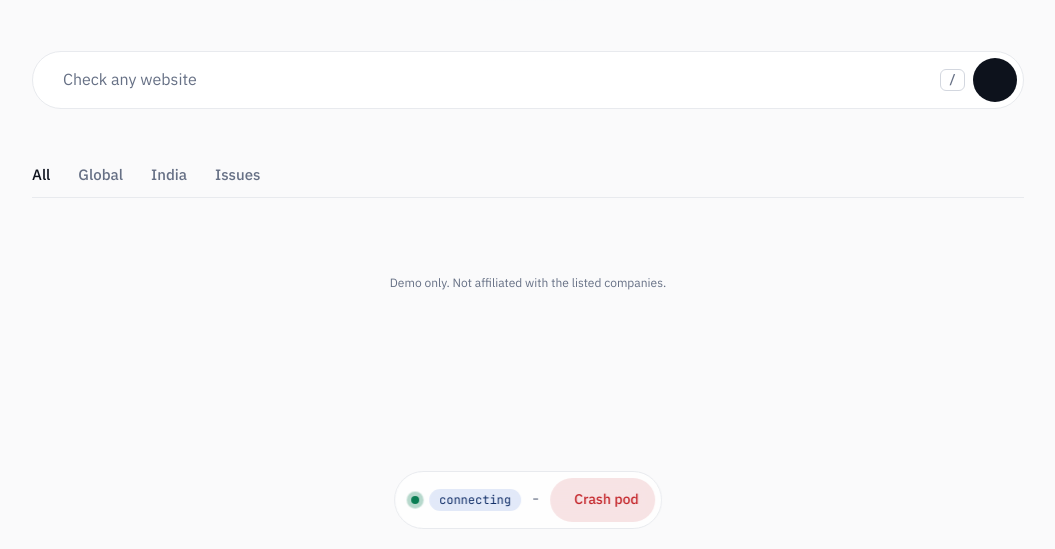
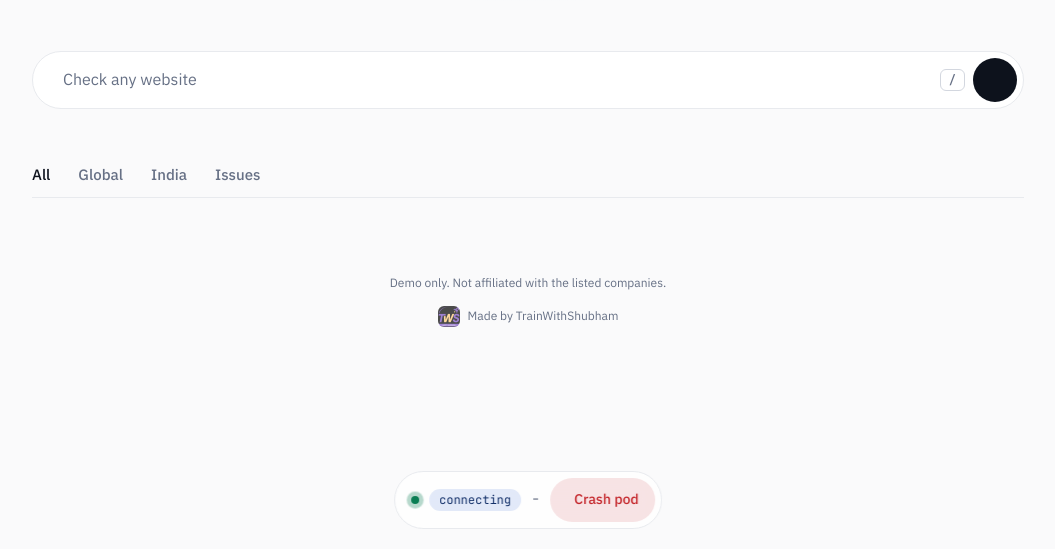
Before and after one commit to LondheShubham153/pulsecheck, a plain HTML site: page app/static/index.html in a window 1280 px wide. Shown: the part 251-800 px from the top of the page, without its empty margins (112-1167 px from the left). Drawn offline with Linux system fonts and the light colour scheme; a script that the page names is missing.

Commit message:
Add TrainWithShubham footer, release 1.1.0

```diff
--- a/app/static/css/base.css
+++ b/app/static/css/base.css
@@ -92,7 +92,12 @@ kbd { padding: 0 8px; border: 1px solid var(--border-strong); border-radius: 6px
 
 .grid { display: grid; grid-template-columns: repeat(auto-fill, minmax(210px, 1fr)); gap: 12px; outline: 0; }
 .empty { padding: 56px 0; text-align: center; color: var(--muted); }
-.disclaimer { margin-top: 56px; color: var(--muted); font-size: 12px; text-align: center; }
+.credit { display: flex; flex-direction: column; align-items: center; gap: 2px; margin-top: 56px; }
+.disclaimer { color: var(--muted); font-size: 12px; text-align: center; }
+.made-by { display: inline-flex; align-items: center; gap: 8px; min-height: 44px; padding: 0 8px; color: var(--muted); font-size: 12px; text-decoration: none; transition: color var(--dur); }
+.made-by img { border-radius: 6px; opacity: 0.7; transition: opacity var(--dur), transform var(--dur) var(--ease); }
+.made-by:hover { color: var(--text); text-decoration: underline; text-underline-offset: 3px; }
+.made-by:hover img { opacity: 1; transform: scale(1.08); }
 
 @keyframes spin { to { transform: rotate(360deg); } }
 @keyframes breathe { 50% { opacity: 0.35; } }
--- a/app/static/index.html
+++ b/app/static/index.html
@@ -51,7 +51,13 @@
 
     <main id="grid" class="grid" tabindex="-1"></main>
     <p id="empty" class="empty" hidden>Nothing here. All clear.</p>
-    <p class="disclaimer">Demo only. Not affiliated with the listed companies.</p>
+    <footer class="credit">
+      <p class="disclaimer">Demo only. Not affiliated with the listed companies.</p>
+      <a class="made-by" href="https://trainwithshubham.com/?utm_source=pulsecheck" target="_blank" rel="noopener">
+        <img src="/static/tws.png" alt="" width="22" height="21">
+        <span>Made by TrainWithShubham</span>
+      </a>
+    </footer>
   </div>
 
   <div id="scrim" class="scrim" hidden></div>
```
Also changed, not shown: app/static/tws.png (added), 6 other files.
